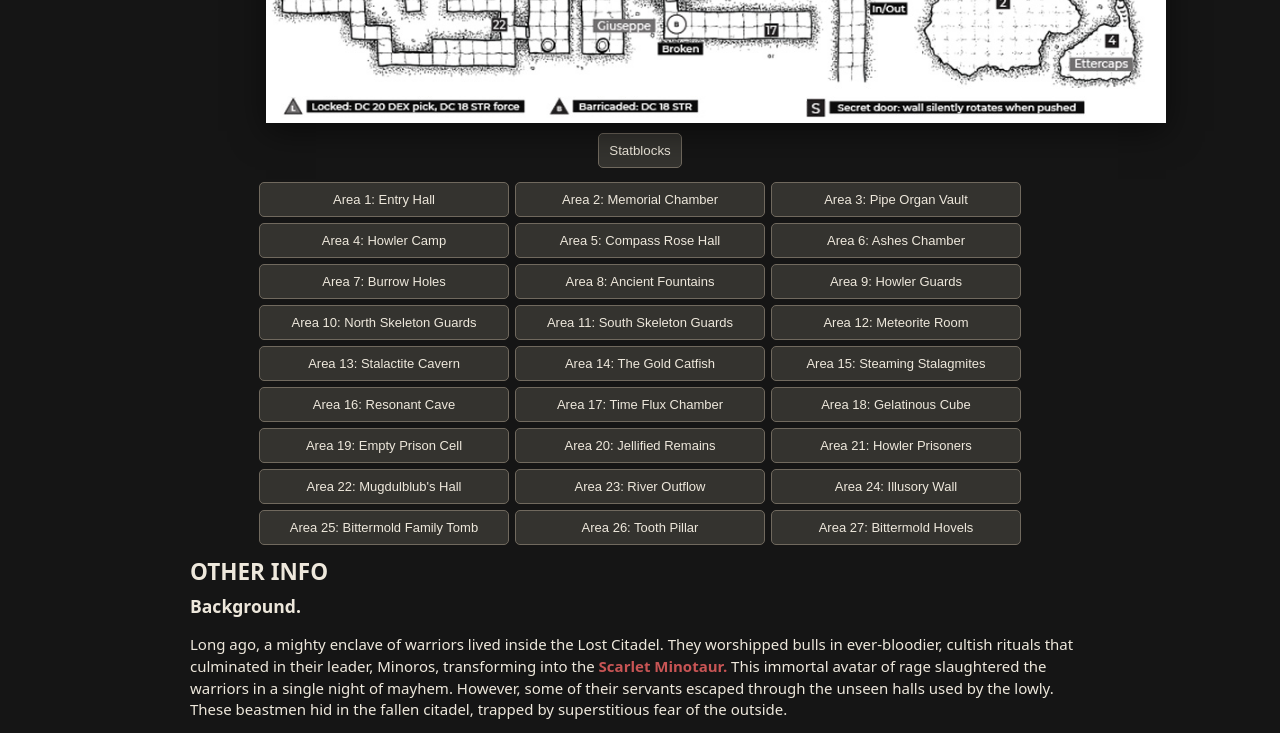
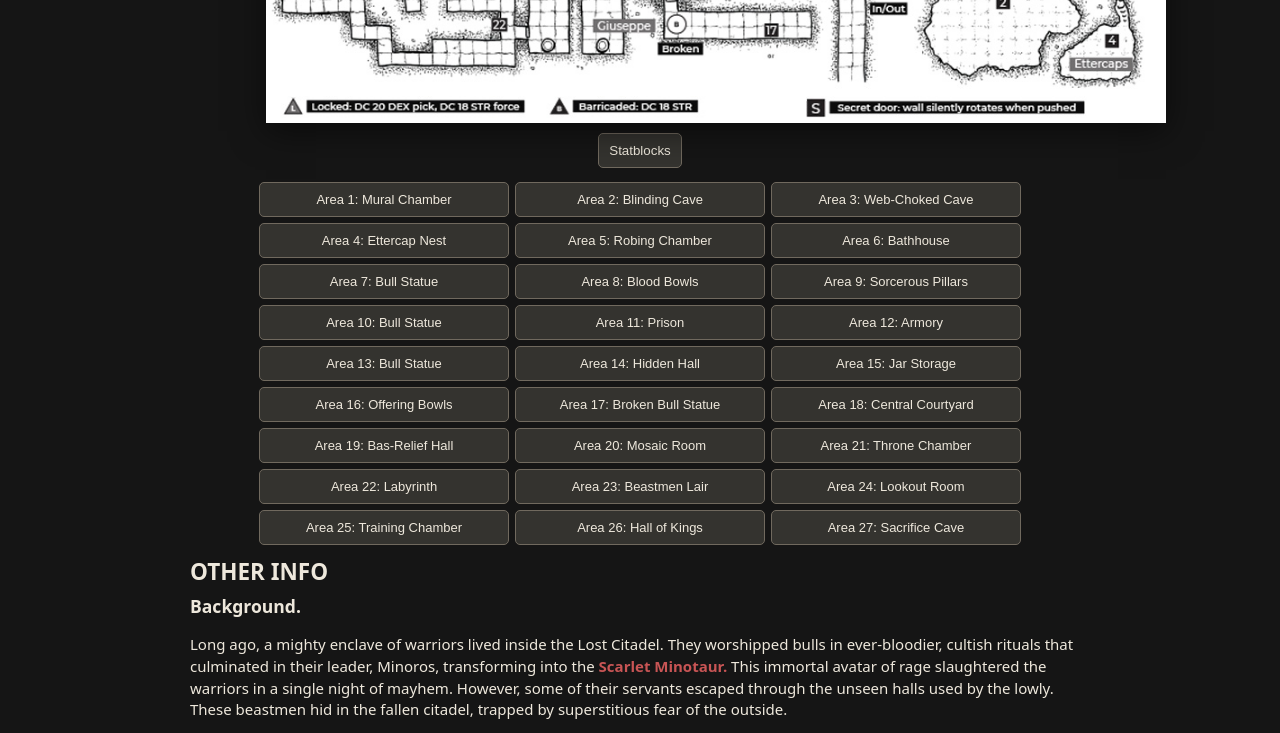
Before and after one commit to ptcee/ptcsd, a plain HTML site: page adv/2006.html in a window 1280 px wide. Shown: the part 609-1342 px from the top of the page. Drawn offline with Linux system fonts and the light colour scheme; a web font is replaced by a local one.

Commit message:
Add files via upload

```diff
--- a/adv/2006.html
+++ b/adv/2006.html
@@ -466,33 +466,33 @@
                 <button class="statblocks">Statblocks</button>
             </div>
             <div id="room-list">
-                <button class="room-chip" data-room="1">Area 1: Entry Hall</button>
-                <button class="room-chip" data-room="2">Area 2: Memorial Chamber</button>
-                <button class="room-chip" data-room="3">Area 3: Pipe Organ Vault</button>
-                <button class="room-chip" data-room="4">Area 4: Howler Camp</button>
-                <button class="room-chip" data-room="5">Area 5: Compass Rose Hall</button>
-                <button class="room-chip" data-room="6">Area 6: Ashes Chamber</button>
-                <button class="room-chip" data-room="7">Area 7: Burrow Holes</button>
-                <button class="room-chip" data-room="8">Area 8: Ancient Fountains</button>
-                <button class="room-chip" data-room="9">Area 9: Howler Guards</button>
-                <button class="room-chip" data-room="10">Area 10: North Skeleton Guards</button>
-                <button class="room-chip" data-room="11">Area 11: South Skeleton Guards</button>
-                <button class="room-chip" data-room="12">Area 12: Meteorite Room</button>
-                <button class="room-chip" data-room="13">Area 13: Stalactite Cavern</button>
-                <button class="room-chip" data-room="14">Area 14: The Gold Catfish</button>
-                <button class="room-chip" data-room="15">Area 15: Steaming Stalagmites</button>
-                <button class="room-chip" data-room="16">Area 16: Resonant Cave</button>
-                <button class="room-chip" data-room="17">Area 17: Time Flux Chamber</button>
-                <button class="room-chip" data-room="18">Area 18: Gelatinous Cube</button>
-                <button class="room-chip" data-room="19">Area 19: Empty Prison Cell</button>
-                <button class="room-chip" data-room="20">Area 20: Jellified Remains</button>
-                <button class="room-chip" data-room="21">Area 21: Howler Prisoners</button>
-                <button class="room-chip" data-room="22">Area 22: Mugdulblub's Hall</button>
-                <button class="room-chip" data-room="23">Area 23: River Outflow</button>
-                <button class="room-chip" data-room="24">Area 24: Illusory Wall</button>
-                <button class="room-chip" data-room="25">Area 25: Bittermold Family Tomb</button>
-                <button class="room-chip" data-room="26">Area 26: Tooth Pillar</button>
-                <button class="room-chip" data-room="27">Area 27: Bittermold Hovels</button>
+                <button class="room-chip" data-room="1">Area 1: Mural Chamber</button>
+                <button class="room-chip" data-room="2">Area 2: Blinding Cave</button>
+                <button class="room-chip" data-room="3">Area 3: Web-Choked Cave</button>
+                <button class="room-chip" data-room="4">Area 4: Ettercap Nest</button>
+                <button class="room-chip" data-room="5">Area 5: Robing Chamber</button>
+                <button class="room-chip" data-room="6">Area 6: Bathhouse</button>
+                <button class="room-chip" data-room="7">Area 7: Bull Statue</button>
+                <button class="room-chip" data-room="8">Area 8: Blood Bowls</button>
+                <button class="room-chip" data-room="9">Area 9: Sorcerous Pillars</button>
+                <button class="room-chip" data-room="10">Area 10: Bull Statue</button>
+                <button class="room-chip" data-room="11">Area 11: Prison</button>
+                <button class="room-chip" data-room="12">Area 12: Armory</button>
+                <button class="room-chip" data-room="13">Area 13: Bull Statue</button>
+                <button class="room-chip" data-room="14">Area 14: Hidden Hall</button>
+                <button class="room-chip" data-room="15">Area 15: Jar Storage</button>
+                <button class="room-chip" data-room="16">Area 16: Offering Bowls</button>
+                <button class="room-chip" data-room="17">Area 17: Broken Bull Statue</button>
+                <button class="room-chip" data-room="18">Area 18: Central Courtyard</button>
+                <button class="room-chip" data-room="19">Area 19: Bas-Relief Hall</button>
+                <button class="room-chip" data-room="20">Area 20: Mosaic Room</button>
+                <button class="room-chip" data-room="21">Area 21: Throne Chamber</button>
+                <button class="room-chip" data-room="22">Area 22: Labyrinth</button>
+                <button class="room-chip" data-room="23">Area 23: Beastmen Lair</button>
+                <button class="room-chip" data-room="24">Area 24: Lookout Room</button>
+                <button class="room-chip" data-room="25">Area 25: Training Chamber</button>
+                <button class="room-chip" data-room="26">Area 26: Hall of Kings</button>
+                <button class="room-chip" data-room="27">Area 27: Sacrifice Cave</button>
                 <div class="btmsection">
                     <div class="other">
                         <h2>OTHER INFO</h2>
```
